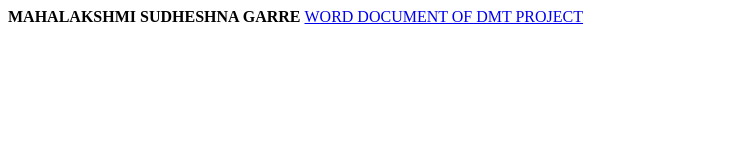
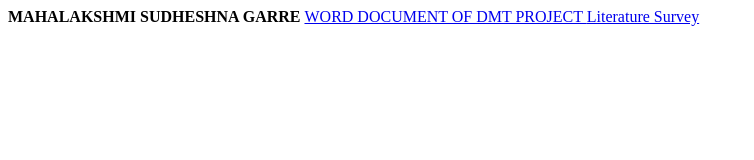
Before and after one commit to Maha2646/maha2646.github.io, a plain HTML site: page index.html in a window 1280 px wide. Shown: the whole page, without its empty margins (0-754 px from the left). Drawn offline with Linux system fonts and the light colour scheme.

Commit message:
Update index.html

```diff
--- a/index.html
+++ b/index.html
@@ -7,5 +7,6 @@
  <body>
   <b> MAHALAKSHMI SUDHESHNA GARRE </b>
   <a href ="https://github.com/Maha2646/maha2646.github.io/blob/main/Batch-19_dmt.docx" > WORD DOCUMENT OF DMT PROJECT </a>
+  <a href ="https://github.com/Maha2646/maha2646.github.io/blob/main/Batch-19_Literature%20Survey.docx"> Literature Survey </a>
  </body>
 </html>
```
